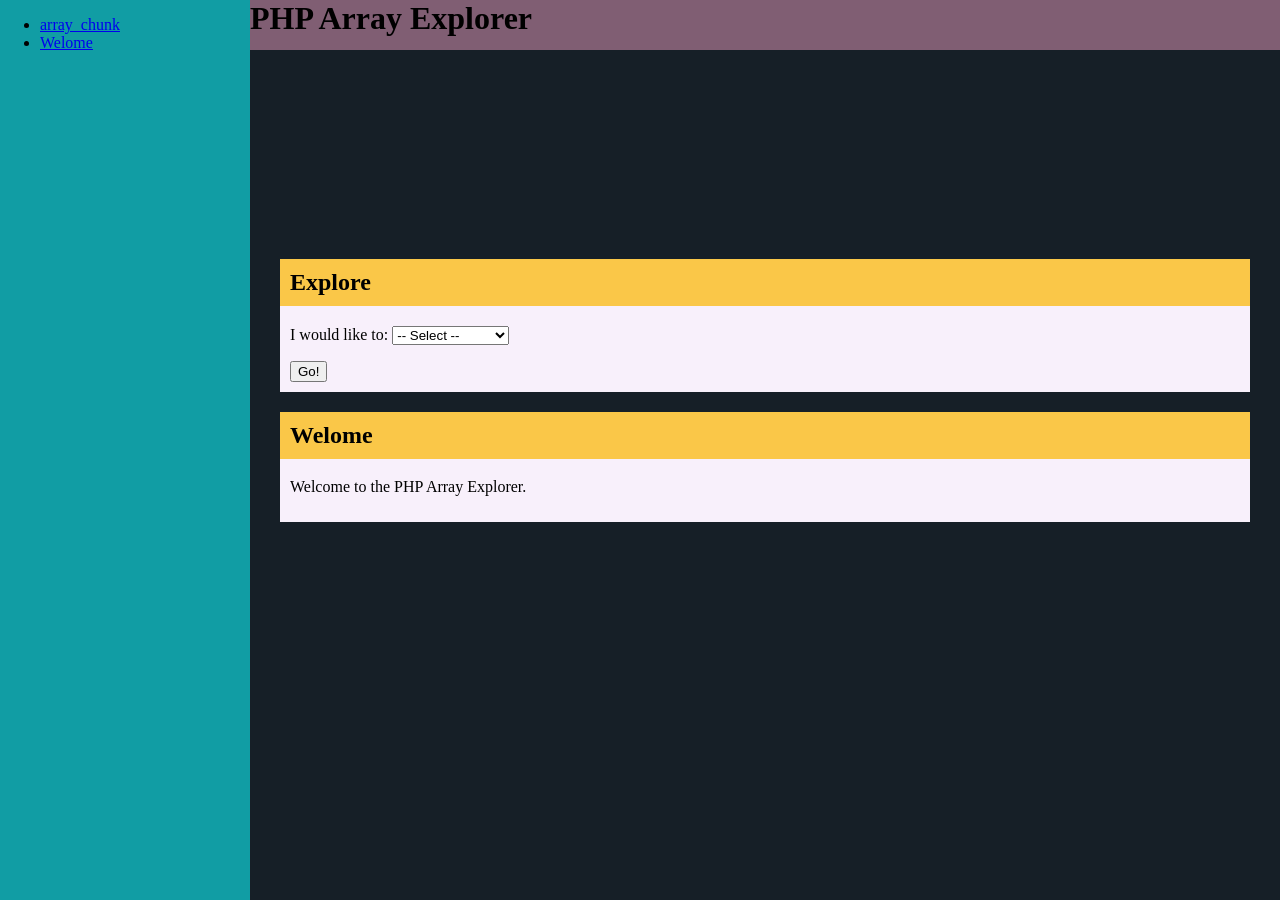
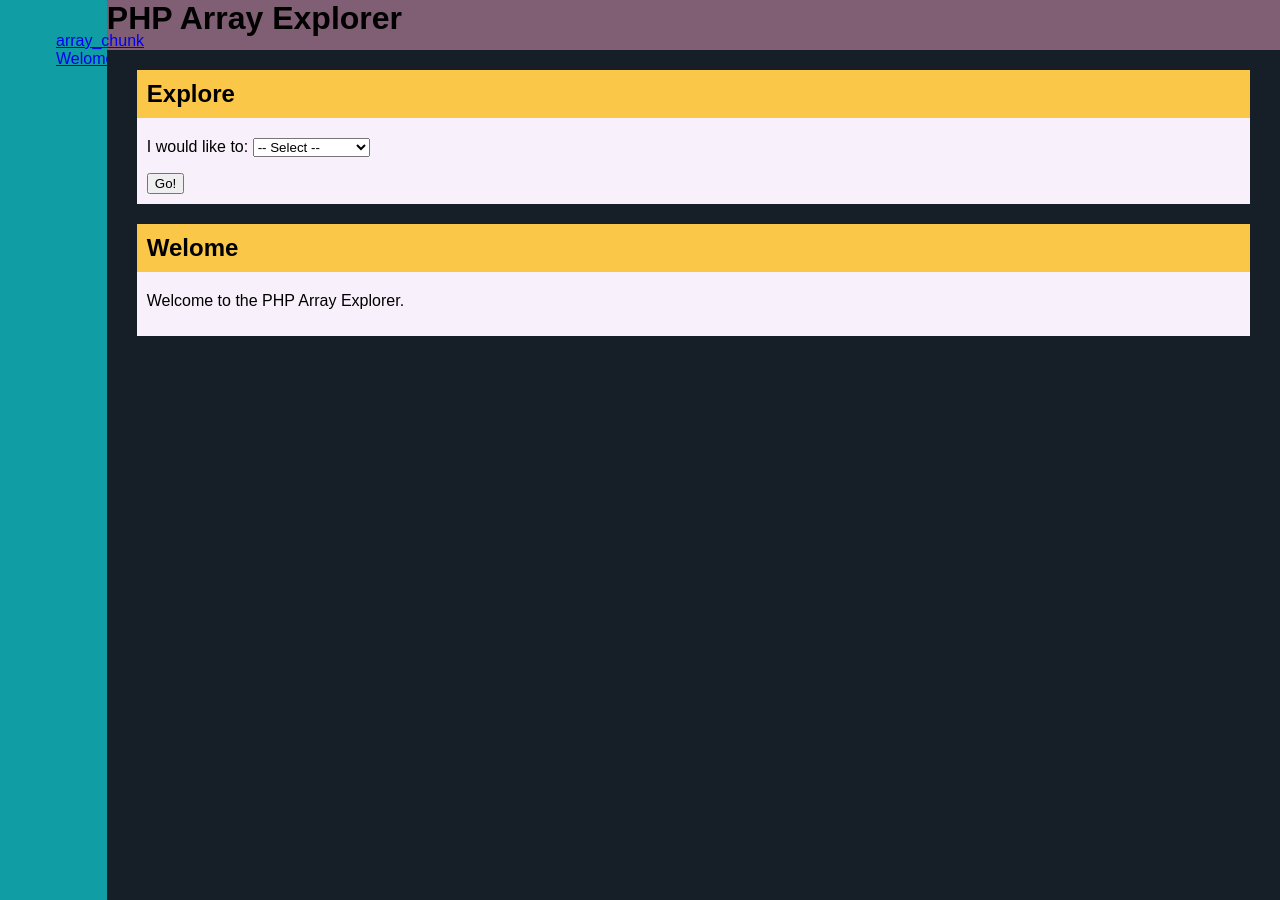
Before and after one commit to cjbagley/php-array-explorer, a Jekyll site: the page built from index.md, in a window 1280 px wide. Built offline with Jekyll 4.4.1, drawn with Linux system fonts in a browser that asks for light colours.

Commit message:
Continued work on styling

```diff
--- a/_layouts/default.html
+++ b/_layouts/default.html
@@ -8,11 +8,15 @@
     <link rel="stylesheet" href="/assets/css/main.css">
 </head>
 
-<body class="container">
+<body>
+
+    <header class="header">
+        <h1>PHP Array Explorer</h1>
+    </header>
 
     <aside class="sidebar">
         <nav>
-            <ul>
+            <ul class="list-unstyled">
             {% for page in site.pages %}
                 {% if page.url and page.title %}
                     <li><a href="{{ page.url }}">{{ page.title}}</a></li>
@@ -21,11 +25,6 @@
             </ul>
         </nav>
     </aside>
-
-    <header class="header">
-        <h1>PHP Array Explorer</h1>
-    </header>
-
 
     <main class="content">
         {% include explorer.html %}
--- a/assets/css/main.css
+++ b/assets/css/main.scss
@@ -1,12 +1,23 @@
-html, body {
-    height: 100%;
-}
+---
+---
 
-.container {
+
+$brand-primary-colour: #119DA4;
+
+* { box-sizing: border-box; }
+
+html, body { height: 100%; }
+
+:root { --grid-min: 20ch; }
+
+
+body {
     display: grid;
+    font-family: sans-serif;
     width: 100%;
-    grid-template-columns: 250px 1fr;
-    grid-template-rows: auto;
+    min-height: 100vh;
+    grid-template-columns: minmax(auto, 12ch) minmax(40ch, 1fr);
+    grid-template-rows: auto 1fr;
     grid-template-areas:
         "sidebar header"
         "sidebar content"
@@ -26,7 +37,8 @@ html, body {
 .sidebar {
     background-color: #119DA4;
     grid-area: sidebar;
-    height: 100%
+    height: 100%;
+    padding: 1rem;
 }
 
 .content {
@@ -55,6 +67,12 @@ body {
 .card-content {
     padding: 0 10px 10px 10px;
 }
+
+.list-unstyled {
+    list-style: none;
+    // margin: 0;
+    // padding: 0;
+  }
 
 /* Code Styling - https://github.com/jwarby/jekyll-pygments-themes/blob/master/native.css */
 .highlight pre { background-color: #404040 }
```
